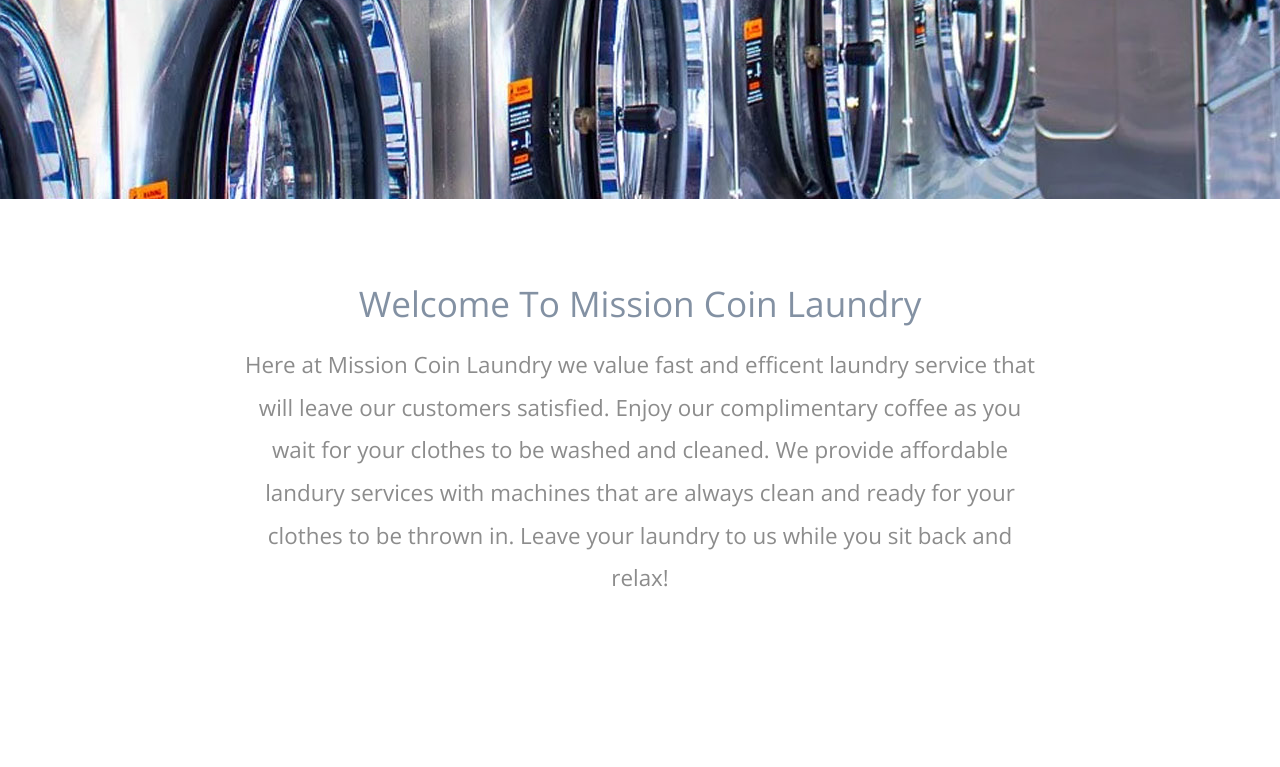
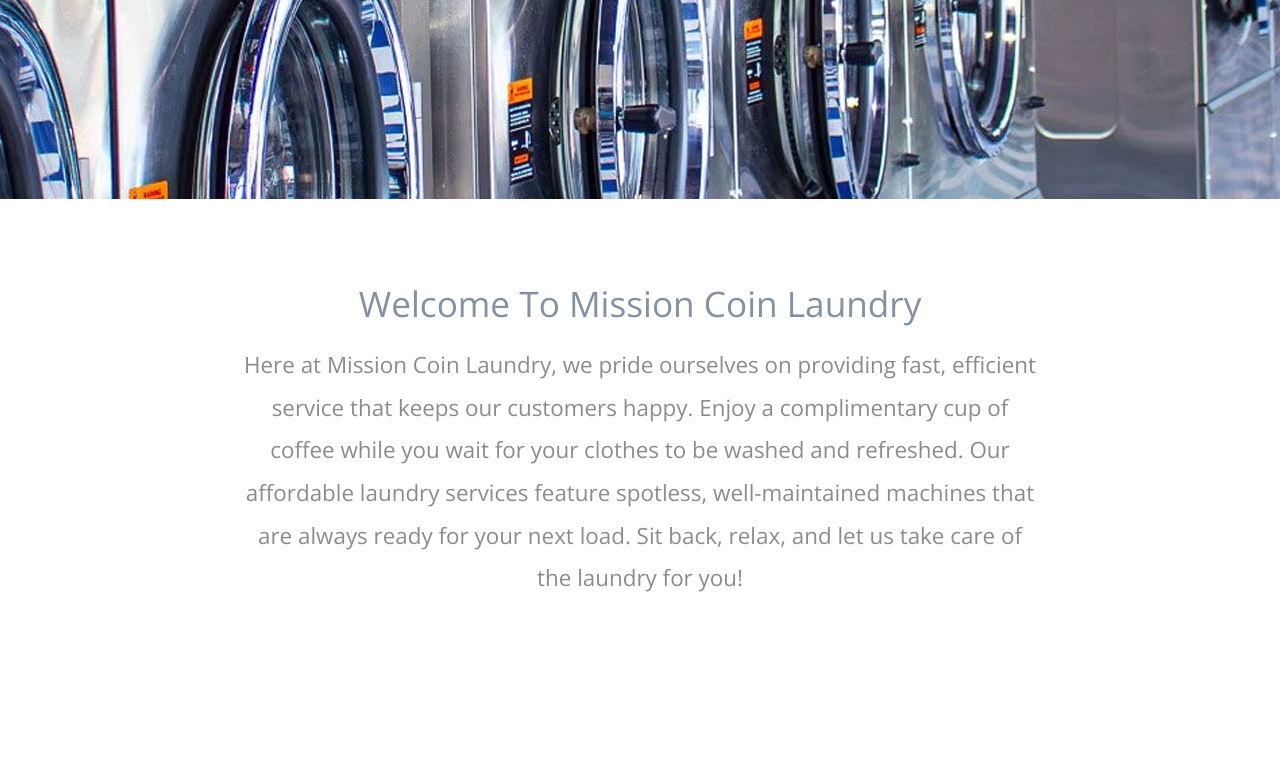
Before and after one commit to SofiaM-008/Missioncoinlaundry, a plain HTML site: page index.html in a window 1280 px wide. Shown: the part 476-1243 px from the top of the page. Drawn offline with nearby package versions, Linux system fonts and the light colour scheme; a script that the page names is missing.

Commit message:
Add files via upload

```diff
--- a/index.html
+++ b/index.html
@@ -62,7 +62,7 @@
                 <div class="row">
                     <div class="col-xs-12 col-sm-12 col-md-12 col-lg-12 text-xs-center">
                         <h2 class="gold-text title">Welcome To Mission Coin Laundry</h2>
-                        <p class="subtitle">Here at Mission Coin Laundry we value fast and efficent laundry service that will leave our customers satisfied. Enjoy our complimentary coffee as you wait for your clothes to be washed and cleaned. We provide affordable landury services with machines that are always clean and ready for your clothes to be thrown in. Leave your laundry to us while you sit back and relax! </p>
+                        <p class="subtitle">Here at Mission Coin Laundry, we pride ourselves on providing fast, efficient service that keeps our customers happy. Enjoy a complimentary cup of coffee while you wait for your clothes to be washed and refreshed. Our affordable laundry services feature spotless, well-maintained machines that are always ready for your next load. Sit back, relax, and let us take care of the laundry for you!</p>
                     </div>
                 </div>
 				          <div class="row margin-t-big">
```
